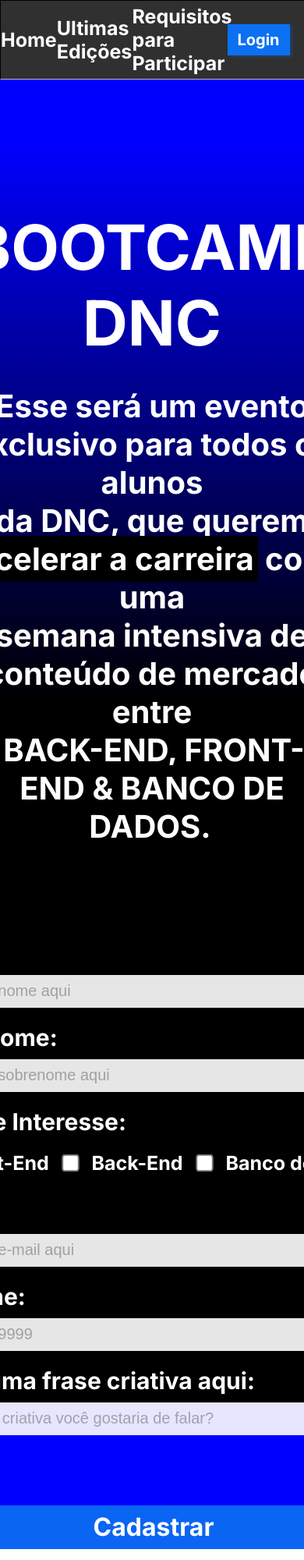
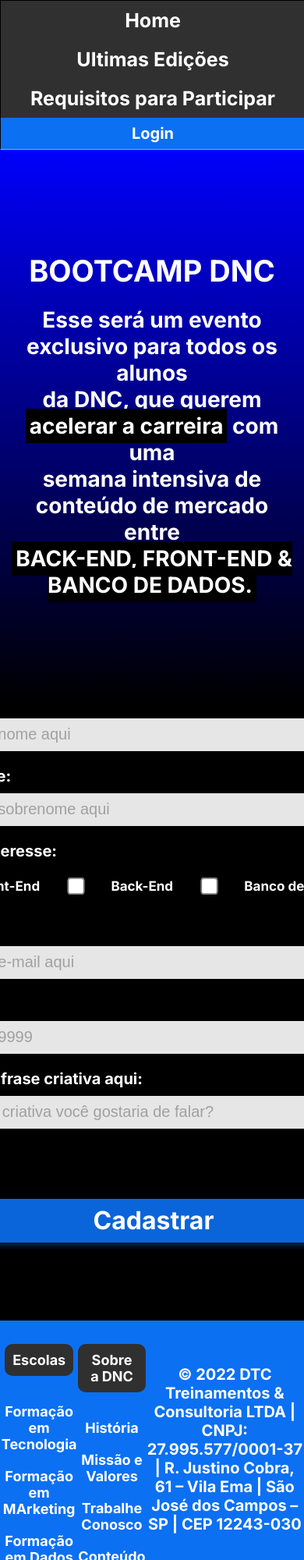
Before and after one commit to MatheusFrajuca/bootcamp-dnc, a plain HTML site: page index.html in a window 390 px wide. Shown: the top 2000 px of the page at 78% size. Drawn offline with Linux system fonts and the light colour scheme.

Commit message:
Adicionando Media Query para Mobile

```diff
--- a/index.html
+++ b/index.html
@@ -74,9 +74,59 @@
 
             <input type="submit" value="Cadastrar">
         </form>
+    </section>
 
+    <footer>
+        <div class="linha1">
+            <nav>
+                <h5>Escolas</h5>
+                <ul>
+                    <li>
+                        <a href="">Formação em Tecnologia</a>
+                    </li>
+                    <li>
+                        <a href="">Formação em MArketing</a>
+                    </li>
+                    <li>
+                        <a href="">Formação em Dados</a>
+                    </li>
+                    <li>
+                        <a href="">Formação em Projetos</a>
+                    </li>
+                    <li>
+                        <a href="">Formação em Produtos</a>
+                    </li>
+                </ul>
 
-    </section>
+            </nav>
+
+            <nav>
+                <h5>Sobre a DNC</h5>
+                <ul>
+                    <li>
+                        <a href="">História</a>
+                    </li>
+                    <li>
+                        <a href="">Missão e Valores</a>
+                    </li>
+                    <li>
+                        <a href="">Trabalhe Conosco</a>
+                    </li>
+                    <li>
+                        <a href="">Conteúdo Gratuito</a>
+                    </li>
+                </ul>
+            </nav>
+
+            <div class="endereço">
+                © 2022 DTC Treinamentos & Consultoria LTDA | CNPJ: 27.995.577/0001-37 | R. Justino Cobra, 61 – Vila Ema | São José dos Campos – SP | CEP 12243-030
+            </div>
+
+        </div>
+        <div class="linha2">
+            Termos de Uso | Política de Privacidade
+        </div>
+    </footer>
 
 </body>
 </html>
--- a/style.css
+++ b/style.css
@@ -74,7 +74,6 @@
             flex-direction: column;
             justify-content: center; /*centralizar verticalmente / invert com flex-direction*/
             align-items: center; /*invert com flex-direction*/
-
             margin: 100px 0px 100px 0px;
         }
 
@@ -96,7 +95,6 @@
                 text-align: center;
                 font-size: 40px;
                 font-weight: 700;
-
                 margin-bottom: 100px;
             }
 
@@ -127,8 +125,6 @@
                 font-size: 20px;
                 padding-left: 10px;
                 background-color: rgba(255, 255, 255, 0.90);
-
-
             }
 
             form label {
@@ -168,3 +164,140 @@
                 line-height: normal;
                 cursor: pointer;
             }
+
+            /*Footer*/
+            footer{
+                width: 100%;
+                background-color: var(--azul-dnc);
+            }
+
+            footer .linha1{
+                display: flex;
+                justify-content: space-around;
+                align-items: center;
+            }
+
+            footer ul{
+                list-style: none;
+                margin: 0px;
+                padding: 0px;
+                font-family: var(--font-padrao);
+            }
+
+            footer nav{
+                display: flex;
+                flex-direction: column;
+                align-items: center;
+                height: 330px;
+            }
+
+            footer h5{
+                text-align: center;
+                color: white;
+                font-weight: 800;
+                font-size: 18px;
+                font-family: var(--font-padrao);
+                background-color: var(--preto-dnc);
+                border-radius: 10px;
+                padding: 10px 10px 10px 10px ;
+                margin-bottom: 15px;
+            }
+
+            footer ul li{
+                text-align: center;
+                color: white;
+                font-weight: 600;
+                font-size: 18px;
+                font-family: var(--font-padrao);
+                margin: 20px 0px 20px 0px;
+            }
+
+            footer ul li a{
+                color: white;
+                text-decoration: none;
+            }
+
+            footer ul li a:hover{
+                color: var(--cinza-hover);
+            }
+
+            footer .endereço{
+                font-weight: 600;
+                font-size: 20px;
+                font-family: var(--font-padrao);
+                color: white;
+                text-align: center;
+                width: 446px;
+            }
+
+            footer .linha2{
+                display: flex;
+                justify-content: center;
+                color: white;
+                text-align: center;
+                font-family: var(--font-padrao);
+                font-size: 25px;
+                font-style: normal;
+                font-weight: 600;
+                line-height: normal;
+                text-decoration: none;
+                padding: 20px;
+                cursor: pointer;
+            }
+
+            footer .linha2 a{
+                color: white;
+                text-align: center;
+                font-family: var(--font-padrao);
+                font-size: 25px;
+                font-style: normal;
+                font-weight: 600;
+                line-height: normal;
+                padding: 5px;
+            }
+
+            footer .linha2:hover{
+                color: var(--cinza-hover);
+            }
+
+@media only screen and (max-width: 600px){
+    #principal{
+        flex-direction: column;
+        height: auto;
+    }
+
+    #menu{
+        flex-direction: column;
+        width: 100%;
+        margin: 0px;
+    }
+    #menu a{
+        display: flex;
+        align-items: center;
+        height: 50px;
+    }
+
+    #principal button{
+        width: 100%;
+        margin: 0px;
+    }
+
+    section h1{
+        font-size: 38px;
+    }
+
+    section h2{
+        font-size: 28px;
+        padding-right: 15px;
+        padding-left: 15px;
+    }
+
+    form{
+        width: 95%;
+        font-size: 20px;
+    }
+
+    .checkBox-itens label{
+        font-size: 17px;
+    }
+}
```
